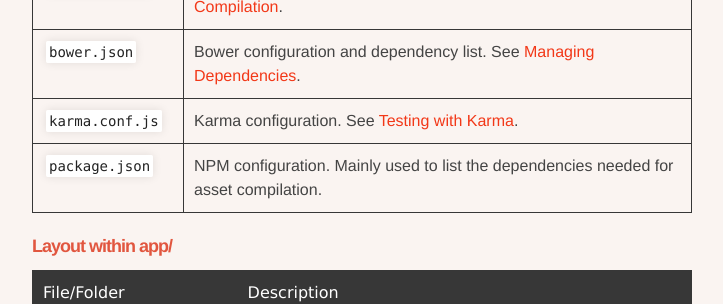
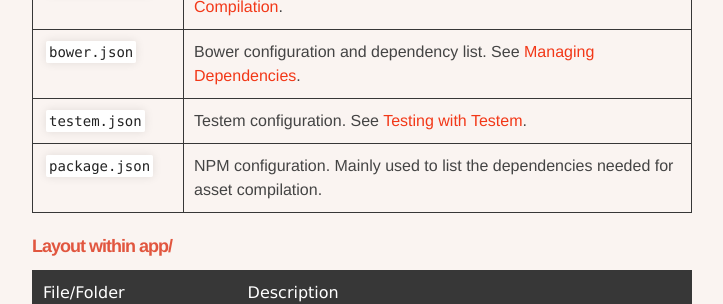
Before and after one commit to stefanpenner/ember-app-kit, a Jekyll site: the page built from guides/getting-started.md, in a window 1280 px wide and 900 px high, scrolled down 2068 px. Shown: the part 148-452 px from the top of the window, without its empty margins (418-1141 px from the left). Built offline with Jekyll 4.4.1, drawn with Linux system fonts in a browser that asks for light colours; some of the changed text lies outside the part shown.

Commit message:
DOC: Replace karma with testem across the docs

```diff
--- a/_config.yml
+++ b/_config.yml
@@ -9,7 +9,7 @@
     page: "/guides/using-modules.html"
   - name: "Asset Compilation"
     page: "/guides/asset-compilation.html"
-  - name: "Testing with Karma"
+  - name: "Testing with Testem"
     page: "/guides/testing.html"
   - name: "Managing Dependencies"
     page: "/guides/dependencies.html"
--- a/guides/getting-started.md
+++ b/guides/getting-started.md
@@ -84,7 +84,7 @@
 `.travis.yml`    | [Travis CI](https://travis-ci.org/) configuration. See [Testing with Karma](testing.html). |
 `Gruntfile.js`   | Defines the various multitasks EAK uses to build. See [Asset Compilation](asset-compilation.html). |
 `bower.json`     | Bower configuration and dependency list. See [Managing Dependencies](dependencies.html). |
-`karma.conf.js`  | Karma configuration. See [Testing with Karma](testing.html). |
+`testem.json`    | Testem configuration. See [Testing with Testem](testing.html). |
 `package.json`   | NPM configuration. Mainly used to list the dependencies needed for asset compilation. |
 
 ##### Layout within app/
```
Also changed, not shown: guides/deployment.md (+1 -1 lines), index.md (+2 -2 lines).
